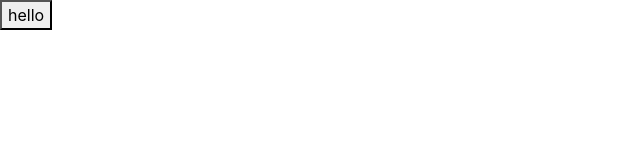
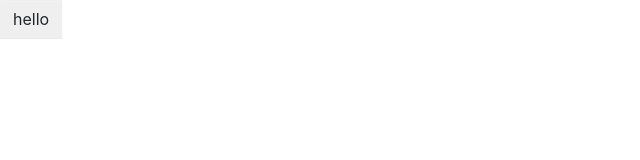
Before and after one commit to dezhizhang/limed, a React (Create React App) app: page / in a window 1280 px wide. Shown: the top 160 px of the page, without its empty margins (0-640 px from the left). Built offline with nearby package versions, Linux system fonts and the light colour scheme.

Commit message:
添加样式

```diff
--- /dev/null
+++ b/src/components/Button/_style.scss
@@ -0,0 +1,27 @@
+.btn{
+    position: relative;
+    display: inline-block;
+    font-weight: $btn-font-weight;
+    line-height: $btn-line-height;
+    color: $body-color;
+    white-space: nowrap;
+    text-align: center;
+    vertical-align: middle;
+    background-image: none;
+    border: $btn-border-width solid transparent;
+    padding: $btn-padding-y $btn-padding-x;
+    font-size: $btn-font-size;
+    box-shadow: $btn-box-shadow;
+    cursor: pointer;
+    transition: $btn-transition;
+    &.disabled,
+    &[disabled] {
+        cursor: not-allowed;
+        opacity: $btn-disabled-opacity;
+        box-shadow: none;
+        > * {
+            pointer-events: none;
+        }
+    }
+
+}
--- a/src/styles/index.scss
+++ b/src/styles/index.scss
@@ -10,8 +10,8 @@
 // animation
 @import 'animation';
 
-// // button
-// @import '../components/Button/style';
+// button
+@import '../components/Button/style';
 
 // // menu
 // @import '../components/Menu/style';
```
